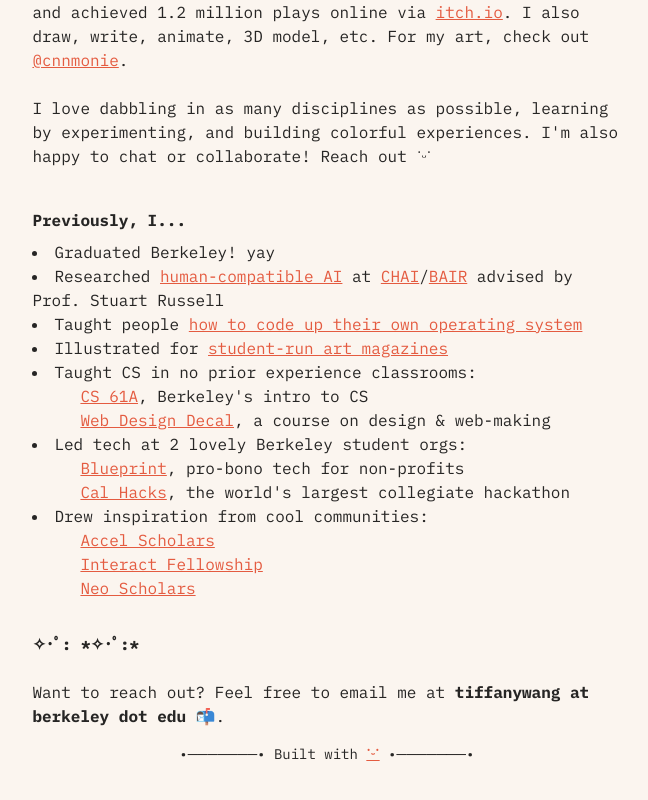
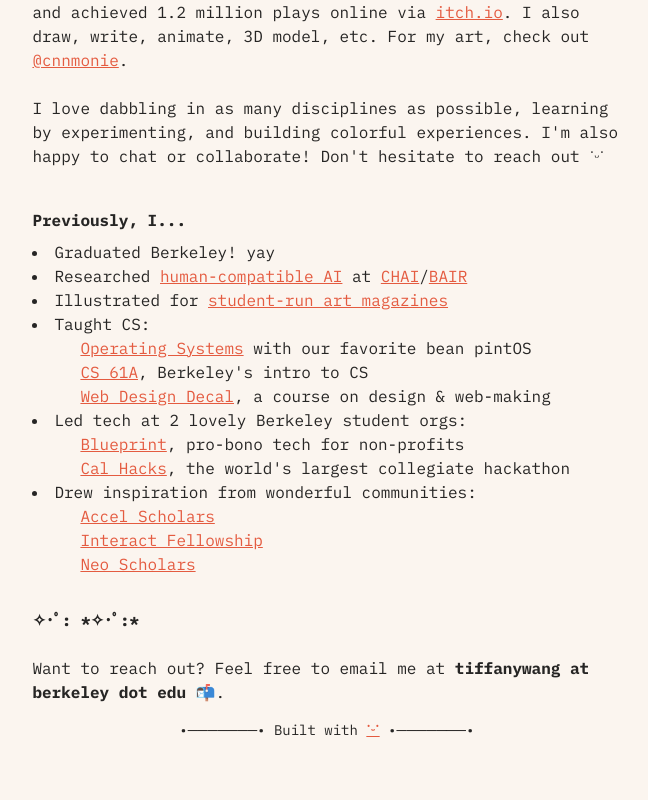
Before and after one commit to cnnmon/tiffanywang, a Next.js app: page /about in a window 1280 px wide. Shown: the part 823-1623 px from the top of the page, without its empty margins (346-994 px from the left). Built offline with nearby package versions, Linux system fonts and the light colour scheme.

Commit message:
Update about.jsx

```diff
--- a/pages/about.jsx
+++ b/pages/about.jsx
@@ -40,7 +40,7 @@
         <br /><br />
         On the side, I make experimental web and mobile games. I've <Url href="https://www.scriptype.com/2020/05/19/self-taught-digital-artist-and-video-game-designer-receives-national-recognition/">exhibited for interactive media</Url> in Cleveland & New York City and achieved 1.2 million plays online via <Url href="https://cnnmon.itch.io/">itch.io</Url>. I also draw, write, animate, 3D model, etc. For my art, check out <Url href="https://twitter.com/cnnmonie">@cnnmonie</Url>.
         <br /><br />
-        I love dabbling in as many disciplines as possible, learning by experimenting, and building colorful experiences. I'm also happy to chat or collaborate! Reach out ˙ᵕ˙
+        I love dabbling in as many disciplines as possible, learning by experimenting, and building colorful experiences. I'm also happy to chat or collaborate! Don't hesitate to reach out ˙ᵕ˙
         <br />
       </p>
       <br />
@@ -49,11 +49,12 @@
       </p>
       <ul className="list-disc list-inside">
         <li>Graduated Berkeley! yay</li>
-        <li>Researched <Url href="https://humancompatible.ai/">human-compatible AI</Url> at <Url href="https://humancompatible.ai/">CHAI</Url>/<Url href="https://bair.berkeley.edu/">BAIR</Url> advised by Prof. Stuart Russell</li>
-        <li>Taught people <Url href="https://cs162.org/">how to code up their own operating system</Url></li>
+        <li>Researched <Url href="https://tensortrust.ai/paper/">human-compatible AI</Url> at <Url href="https://humancompatible.ai/">CHAI</Url>/<Url href="https://bair.berkeley.edu/">BAIR</Url>
+        </li>
         <li>Illustrated for <Url href="https://www.tiktok.com/@gag.magazine/">student-run art magazines</Url></li>
-        <li>Taught CS in no prior experience classrooms:
+        <li>Taught CS:
           <ul className="list-none ml-12">
+            <li> <Url href="https://cs162.org/">Operating Systems</Url> with our favorite bean pintOS</li>
             <li><Url href="https://cs61a.org/">CS 61A</Url>, Berkeley's intro to CS</li>
             <li><Url href="https://webdesigndecal.github.io/">Web Design Decal</Url>, a course on design & web-making</li>
           </ul>
@@ -64,7 +65,7 @@
             <li><Url href="https://www.calhacks.io/">Cal Hacks</Url>, the world's largest collegiate hackathon</li>
           </ul>
         </li>
-        <li>Drew inspiration from cool communities:
+        <li>Drew inspiration from wonderful communities:
           <ul className="list-none ml-12">
             <li><Url href="https://eecs.berkeley.edu/resources/undergrads/accel">Accel Scholars</Url></li>
             <li><Url href="https://joininteract.com/">Interact Fellowship</Url></li>
```
